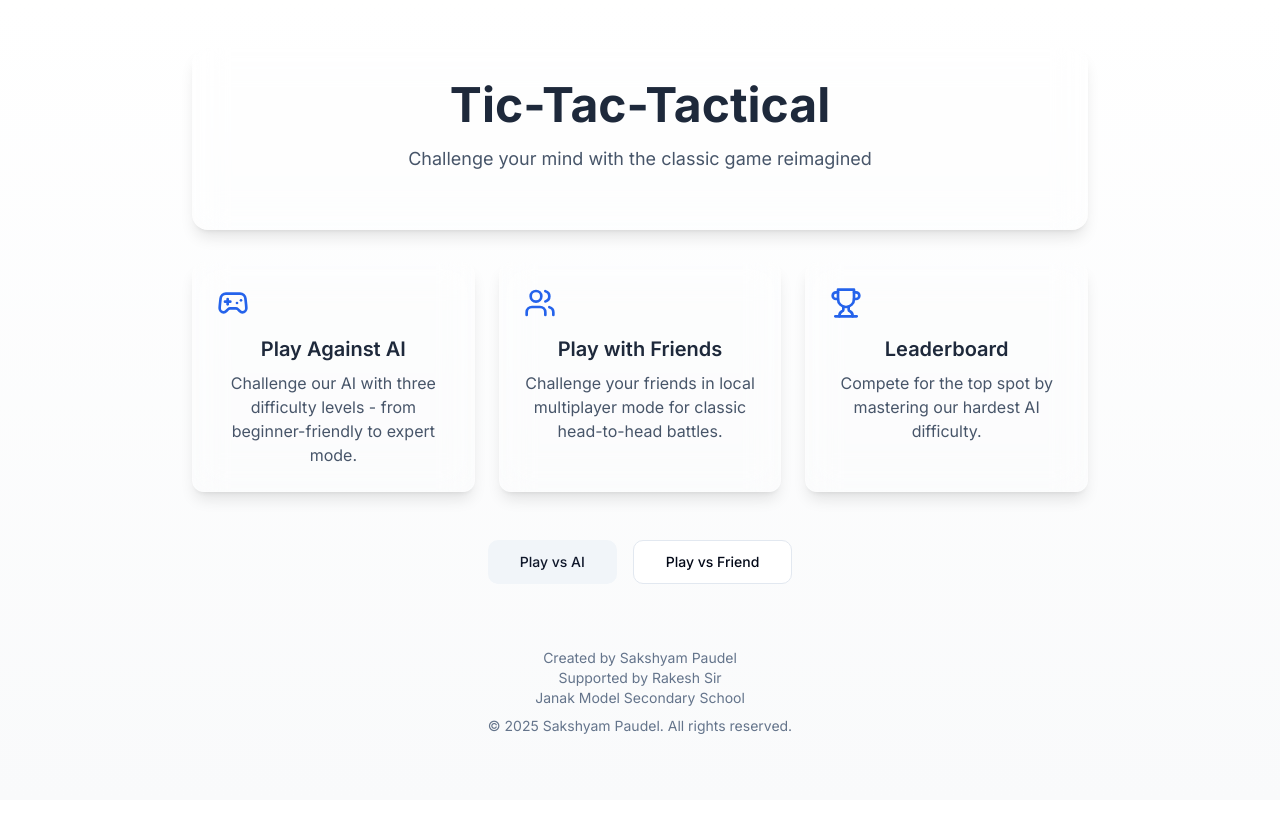
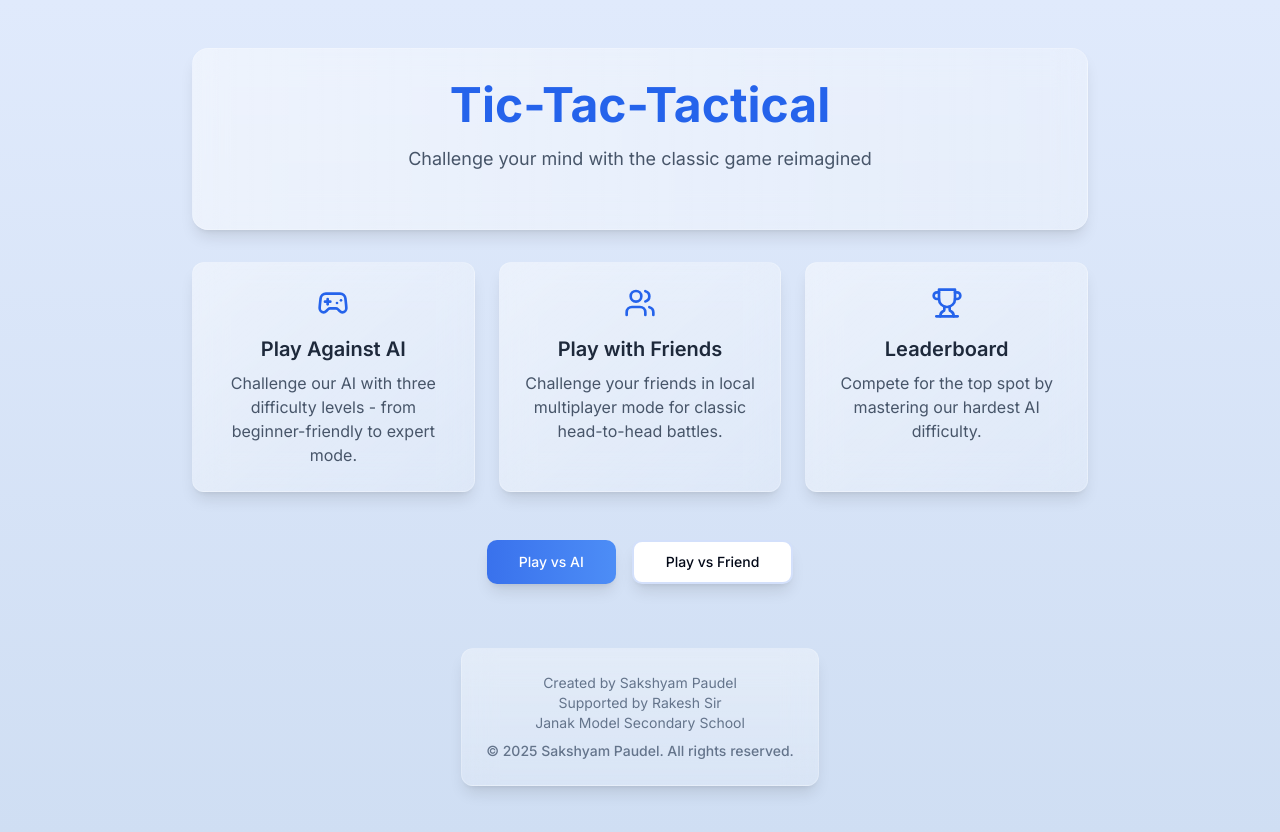
Before and after one commit to Sakshyam28836/tic-tac-toe-v2, a React (Vite) app: page / in a window 1280 px wide. Before the commit the page ends 800 px from the top, so only its background shows below. Built offline with nearby package versions, Linux system fonts and the light colour scheme.

Commit message:
Theme improvements and animations
Improved theming across the application, added animations to messages on the Information page, and integrated Supabase.  Further performance optimizations implemented.

```diff
--- a/src/components/LandingPage.tsx
+++ b/src/components/LandingPage.tsx
@@ -5,34 +5,54 @@ import { Button } from "@/components/ui/button";
 
 const LandingPage = () => {
   return (
-    <div className="min-h-screen bg-gradient-to-b from-white to-gray-50 py-12 px-4">
+    <div className="min-h-screen bg-gradient-to-b from-[#e0eafc] to-[#cfdef3] py-12 px-4">
       <motion.div
         initial={{ opacity: 0, y: 20 }}
         animate={{ opacity: 1, y: 0 }}
-        transition={{ duration: 0.5 }}
+        transition={{ duration: 0.8, ease: "easeOut" }}
         className="max-w-4xl mx-auto text-center"
       >
-        <div className="glass rounded-2xl p-8 mb-8">
-          <h1 className="text-4xl md:text-5xl font-bold text-slate-800 mb-4">
+        <motion.div
+          initial={{ scale: 0.9, opacity: 0 }}
+          animate={{ scale: 1, opacity: 1 }}
+          transition={{ duration: 0.5, delay: 0.2 }}
+          className="glass rounded-2xl p-8 mb-8 bg-gradient-to-r from-white/40 to-white/20"
+        >
+          <motion.h1
+            initial={{ y: -20, opacity: 0 }}
+            animate={{ y: 0, opacity: 1 }}
+            transition={{ duration: 0.5, delay: 0.3 }}
+            className="text-4xl md:text-5xl font-bold text-slate-800 mb-4 bg-clip-text text-transparent bg-gradient-to-r from-primary to-blue-600"
+          >
             Tic-Tac-Tactical
-          </h1>
-          <p className="text-slate-600 text-lg mb-6">
+          </motion.h1>
+          <motion.p
+            initial={{ y: 20, opacity: 0 }}
+            animate={{ y: 0, opacity: 1 }}
+            transition={{ duration: 0.5, delay: 0.4 }}
+            className="text-slate-600 text-lg mb-6"
+          >
             Challenge your mind with the classic game reimagined
-          </p>
-        </div>
+          </motion.p>
+        </motion.div>
 
         <div className="grid md:grid-cols-3 gap-6 mb-12">
           {features.map((feature, index) => (
             <motion.div
               key={feature.title}
-              initial={{ opacity: 0, y: 20 }}
-              animate={{ opacity: 1, y: 0 }}
-              transition={{ duration: 0.5, delay: index * 0.1 }}
-              className="glass p-6 rounded-xl hover-scale"
+              initial={{ opacity: 0, y: 20, scale: 0.95 }}
+              animate={{ opacity: 1, y: 0, scale: 1 }}
+              transition={{ duration: 0.5, delay: index * 0.2 }}
+              whileHover={{ scale: 1.05, transition: { duration: 0.2 } }}
+              className="glass p-6 rounded-xl bg-gradient-to-br from-white/40 to-white/10 border border-white/20"
             >
-              <div className="text-primary mb-4">
-                <feature.icon size={32} />
-              </div>
+              <motion.div
+                className="text-primary mb-4"
+                whileHover={{ rotate: 360 }}
+                transition={{ duration: 0.5 }}
+              >
+                <feature.icon size={32} className="mx-auto" />
+              </motion.div>
               <h3 className="text-xl font-semibold text-slate-800 mb-2">
                 {feature.title}
               </h3>
@@ -43,29 +63,66 @@ const LandingPage = () => {
           ))}
         </div>
 
-        <div className="flex flex-col md:flex-row gap-4 justify-center">
+        <motion.div
+          initial={{ opacity: 0, y: 20 }}
+          animate={{ opacity: 1, y: 0 }}
+          transition={{ duration: 0.5, delay: 0.8 }}
+          className="flex flex-col md:flex-row gap-4 justify-center"
+        >
           <Button
             size="lg"
             variant="secondary"
-            className="hover-scale"
+            className="bg-gradient-to-r from-primary/90 to-blue-500/90 text-white hover:from-primary hover:to-blue-500 transition-all duration-300 transform hover:scale-105 shadow-lg"
           >
             Play vs AI
           </Button>
           <Button
             size="lg"
             variant="outline"
-            className="hover-scale"
+            className="border-2 border-primary/20 hover:border-primary/40 backdrop-blur-sm transition-all duration-300 transform hover:scale-105 shadow-lg"
           >
             Play vs Friend
           </Button>
-        </div>
+        </motion.div>
 
-        <footer className="mt-16 text-slate-500 text-sm">
-          <p>Created by Sakshyam Paudel</p>
-          <p>Supported by Rakesh Sir</p>
-          <p>Janak Model Secondary School</p>
-          <p className="mt-2">© 2025 Sakshyam Paudel. All rights reserved.</p>
-        </footer>
+        <motion.footer
+          initial={{ opacity: 0 }}
+          animate={{ opacity: 1 }}
+          transition={{ duration: 1, delay: 1 }}
+          className="mt-16 text-slate-500 text-sm"
+        >
+          <div className="glass p-6 rounded-lg inline-block bg-gradient-to-b from-white/30 to-white/10">
+            <motion.p
+              initial={{ y: 10, opacity: 0 }}
+              animate={{ y: 0, opacity: 1 }}
+              transition={{ delay: 1.2 }}
+            >
+              Created by Sakshyam Paudel
+            </motion.p>
+            <motion.p
+              initial={{ y: 10, opacity: 0 }}
+              animate={{ y: 0, opacity: 1 }}
+              transition={{ delay: 1.3 }}
+            >
+              Supported by Rakesh Sir
+            </motion.p>
+            <motion.p
+              initial={{ y: 10, opacity: 0 }}
+              animate={{ y: 0, opacity: 1 }}
+              transition={{ delay: 1.4 }}
+            >
+              Janak Model Secondary School
+            </motion.p>
+            <motion.p
+              initial={{ y: 10, opacity: 0 }}
+              animate={{ y: 0, opacity: 1 }}
+              transition={{ delay: 1.5 }}
+              className="mt-2 font-medium"
+            >
+              © 2025 Sakshyam Paudel. All rights reserved.
+            </motion.p>
+          </div>
+        </motion.footer>
       </motion.div>
     </div>
   );
```
